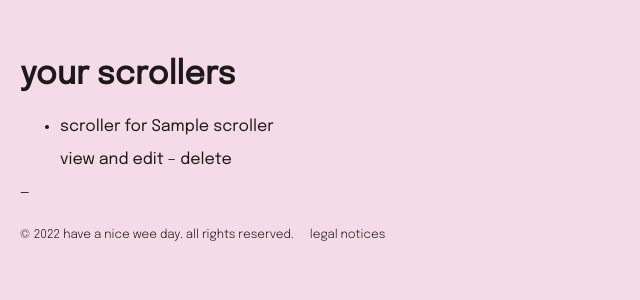
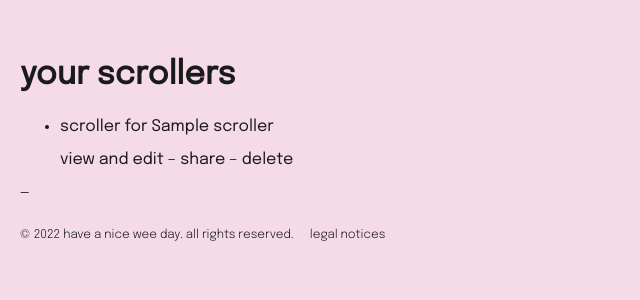
Before and after one commit to sanroe/have-a-nice-wee-day, a Flask app: page /myscrollers in a window 1280 px wide. Shown: the part 33-333 px from the top of the page, without its empty margins (0-640 px from the left). Run offline with Flask 2, Linux system fonts and the light colour scheme; a user stored in the database is signed in; tables that the repository leaves empty hold one stand-in row (values such as "Sample post"); some web fonts are replaced.

Commit message:
Add basic share link to my scrollers index (opens in new tab)

```diff
--- a/app/templates/scrollers/index.html
+++ b/app/templates/scrollers/index.html
@@ -9,7 +9,7 @@
             {% for scroller in my_scrollers_pagination.items %}
                 <li>
                     <p>scroller for {{ scroller.to_recipient_name }}</p>
-                    <p><a href='/view/{{ scroller.slug }}'>view and edit</a> – <a href="/delete/{{ scroller.slug }}">delete</a></p>
+                    <p><a href='/view/{{ scroller.slug }}'>view and edit</a> – <a href='{{ site_url }}{{ scroller.slug }}') target="_blank">share</a> – <a href="/delete/{{ scroller.slug }}">delete</a></p>
                 </li>
             {% endfor %}
         </ul>
```
